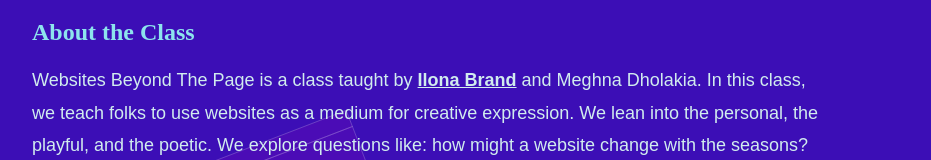
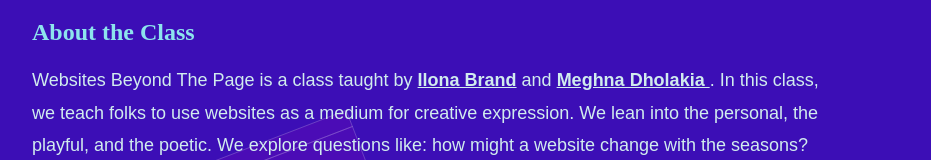
Before and after one commit to ibrand/websitesbeyondthepage, a plain HTML site: page index.html in a window 1280 px wide. Shown: the part 290-450 px from the top of the page, without its empty margins (208-1139 px from the left). Drawn offline with Linux system fonts and the light colour scheme; a web font is replaced by a local one.

Commit message:
update the links

```diff
--- a/index.html
+++ b/index.html
@@ -161,7 +161,7 @@
 <section>
 <span class="session"> About the Class</span>
   <p>
-  Websites Beyond The Page is a class taught by <a class="teacher" href="https://theilonabrand.com/">  Ilona Brand</a> and Meghna Dholakia. In this class,  we teach folks to use websites as a medium for creative expression. We lean into the personal, the playful, and the poetic. We explore questions like: how might a website change with the seasons? What can the web do that print can’t? What if a website had to forget? How do we build a website to last for an age?
+  Websites Beyond The Page is a class taught by <a class="teacher" href="https://theilonabrand.com/">  Ilona Brand</a> and <a class="teacher" href="meghna.online">Meghna Dholakia </a>. In this class,  we teach folks to use websites as a medium for creative expression. We lean into the personal, the playful, and the poetic. We explore questions like: how might a website change with the seasons? What can the web do that print can’t? What if a website had to forget? How do we build a website to last for an age?
   To study those questions, this course introduces students to the basics of web development, including HTML, CSS, and javascript.
 </p>
 </section>
```
